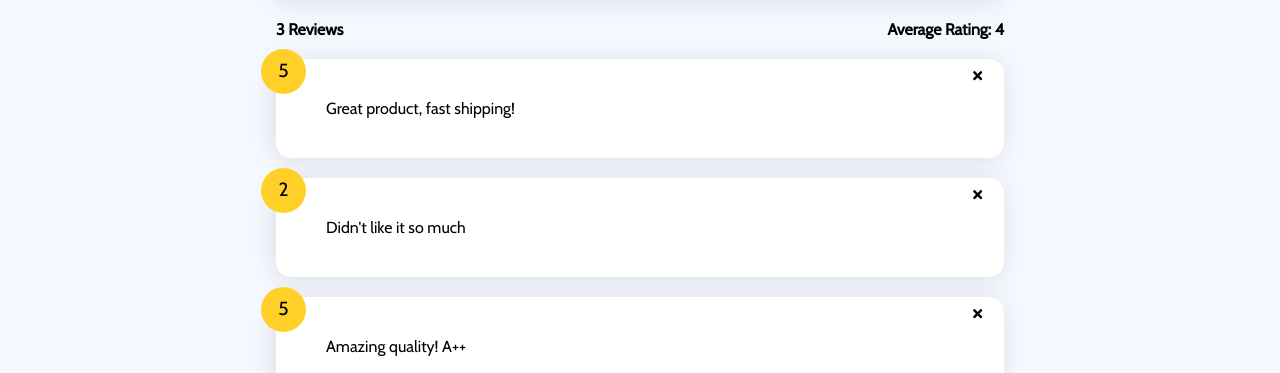
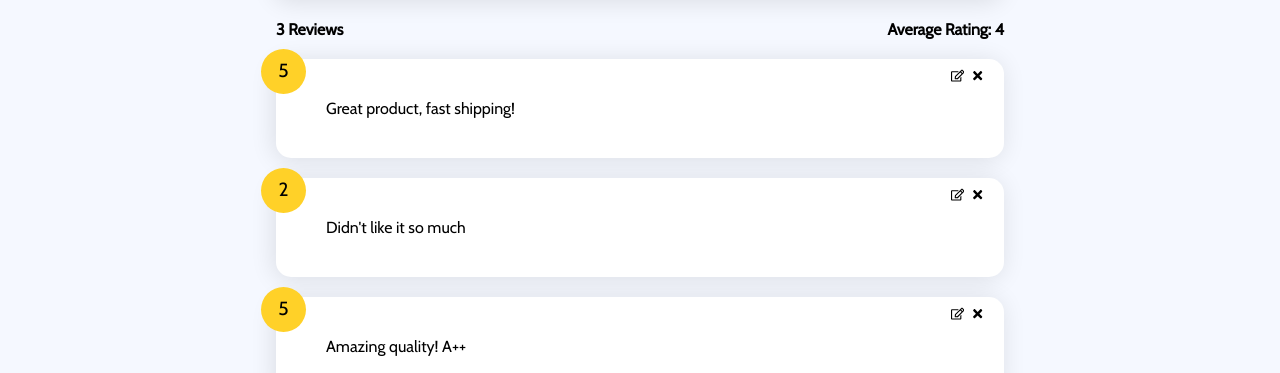
Before and after one commit to austindflatt/customer-reviews, a React (Create React App) app: page / in a window 1280 px wide. Shown: the part 437-810 px from the top of the page. Built offline with nearby package versions, Linux system fonts and the light colour scheme.

Commit message:
set up context folder in src, and added edit button to ReviewItem component

```diff
--- a/src/components/ReviewItem.jsx
+++ b/src/components/ReviewItem.jsx
@@ -2,7 +2,7 @@
 
 import React from 'react'
 import styled from 'styled-components'
-import { FaTimes } from 'react-icons/fa'
+import { FaTimes, FaRegEdit } from 'react-icons/fa'
 
 export const Card = styled.div`
     background-color: #fff;
@@ -34,6 +34,11 @@ function ReviewItem({ item, handleDelete }) {
   return (
     <Card>
         <Rating>{item.rating}</Rating>
+
+        <button onClick={null} className="edit">
+            <FaRegEdit color='black' />
+        </button>
+
         {/* onClick is a function using the prop handleDelete from ReviewList */}
         <button onClick={() => handleDelete(item.id)} className="close">
             <FaTimes color='black' />
--- /dev/null
+++ b/src/context/ReviewContext.js
@@ -0,0 +1,3 @@
+import { createContext, useState } from "react"
+
+const ReviewContext = createContext();
```
